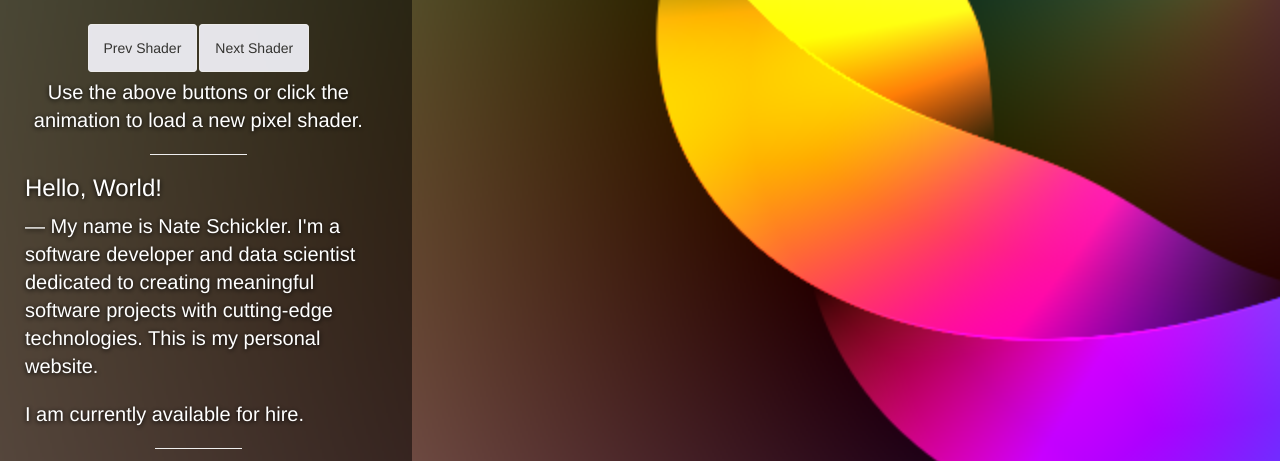
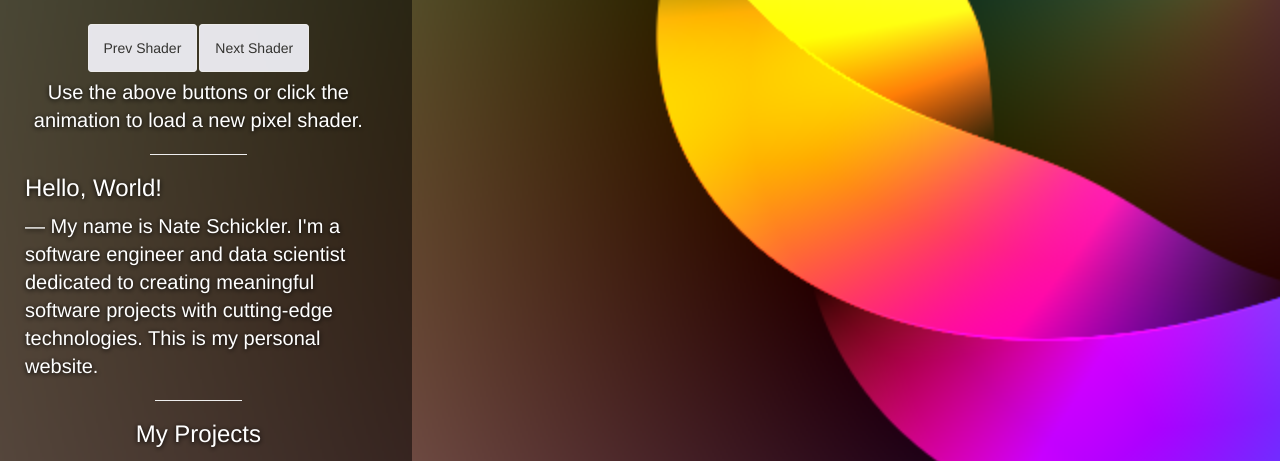
Before and after one commit to zeladada/nateschickler-site, a plain HTML site: page index.html in a window 1280 px wide. Shown: the part 79-540 px from the top of the page. Drawn offline with nearby package versions, Linux system fonts and the light colour scheme; animation ran at ten frames a second.

Commit message:
No longer for hire

```diff
--- a/index.html
+++ b/index.html
@@ -39,9 +39,9 @@
                 <div class="inner cover">
                     <h3 class="cover-heading">Hello, World!</h3>
                     <p class="lead"> — My name is Nate Schickler.
-                        I'm a software developer and data scientist dedicated to creating meaningful software projects
+                        I'm a software engineer and data scientist dedicated to creating meaningful software projects
                         with cutting-edge technologies. This is my personal website.</p>
-                    <p class="lead">I am currently available for hire.</p>
+                    <!--<p class="lead">I am currently available for hire.</p>-->
                     <hr>
                 </div>
 
```
